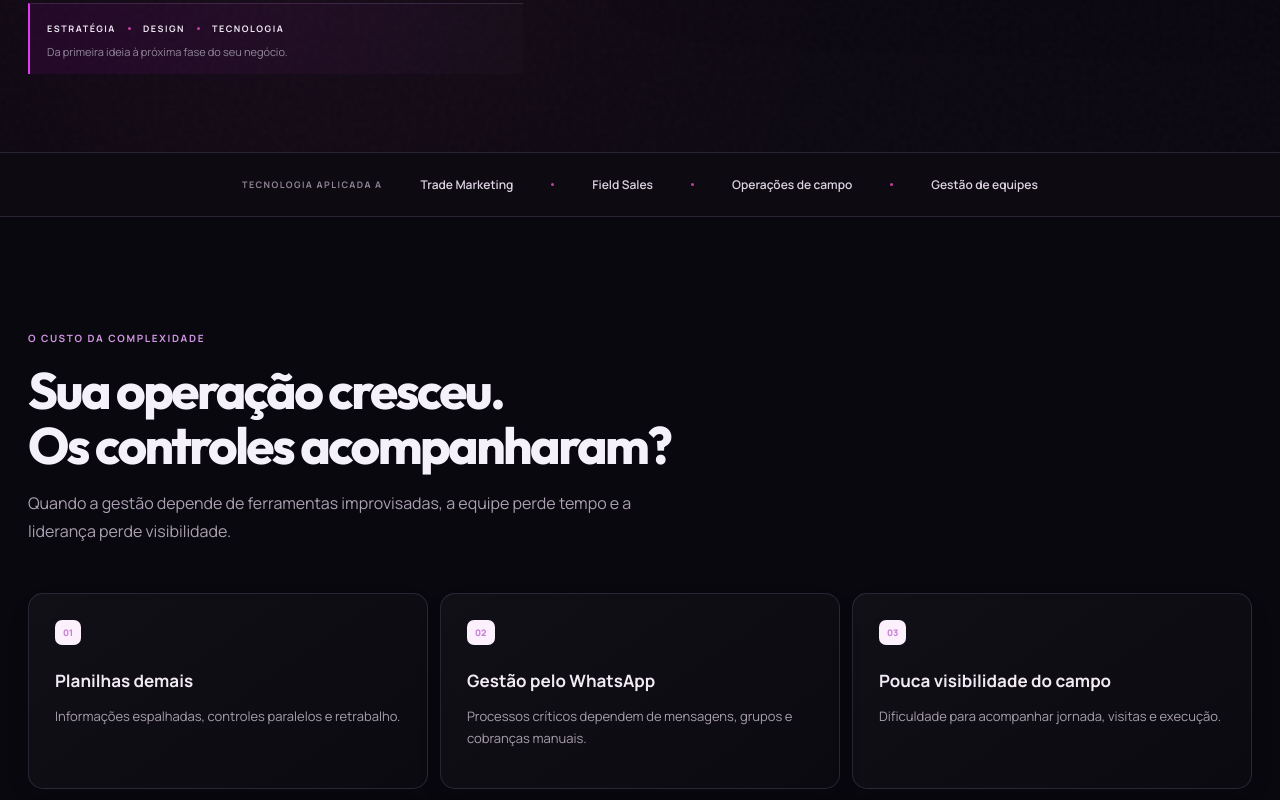
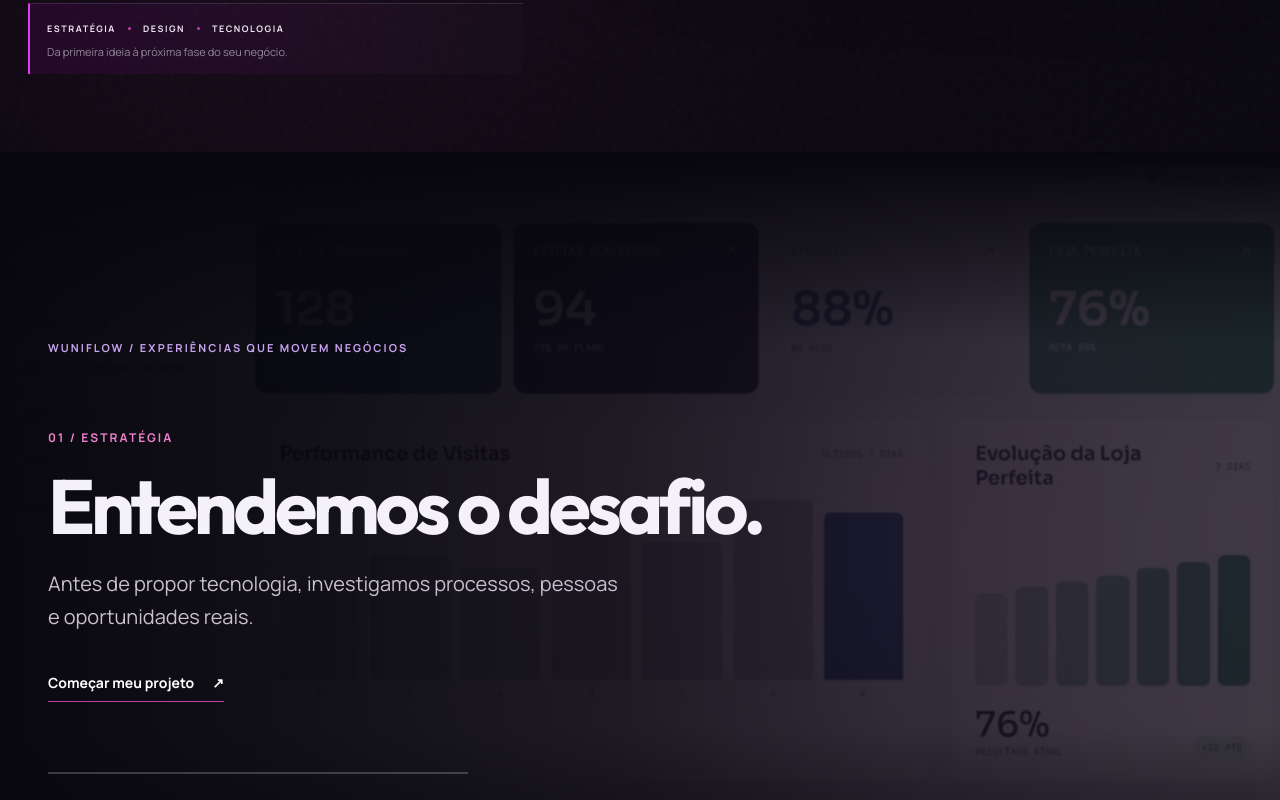
Before and after one commit to wuniflow-creator/wuniflow-landing, a React (Vite) app: page / in a window 1280 px wide. Shown: the part 860-1660 px from the top of the page. Built offline with nearby package versions, Linux system fonts and the light colour scheme; no server answers.

Commit message:
feat: integrate cinematic story into V3 landing without changing existing flows

```diff
--- a/src/main.tsx
+++ b/src/main.tsx
@@ -1,4 +1,6 @@
 import React from'react';import{createRoot}from'react-dom/client';import {ArrowUpRight} from 'lucide-react';import{ArrowRight,BarChart3,Bot,CheckCircle2,Cloud,MapPin,Menu,Route,ShieldCheck,Sparkles,Users,Workflow,X}from'lucide-react';import'./styles.css';import './cinematic.css';import Diagnostico from './Diagnostico';import Admin from './Admin';import Sites from './Sites';import SiteAdmin from './SiteAdmin';
+import ScrollStory from './ScrollStory';
+
 const pains=[['Planilhas demais','Informações espalhadas, controles paralelos e retrabalho.'],['Gestão pelo WhatsApp','Processos críticos dependem de mensagens, grupos e cobranças manuais.'],['Pouca visibilidade do campo','Dificuldade para acompanhar jornada, visitas e execução.'],['Relatórios demorados','Horas consolidando dados antes de chegar à decisão.'],['Sistemas desconectados','Dados repetidos e processos quebrados entre plataformas.'],['Software que não acompanha','Sua operação se adapta à ferramenta — quando deveria ser o contrário.']];
 const caps=['Sites e Landing Pages','Gestão de promotores','Jornada e geolocalização','Roteirização','Visitas e check-in','Loja Perfeita','Pesquisas de campo','Auditoria operacional','Dashboards executivos','RH operacional','Faltas e atestados','Gestão comercial e CRM','Automações e integrações','IA aplicada à operação'];
 function App(){const[open,setOpen]=React.useState(false);return <><header className="landingHeader"><div className="landingHeaderInner"><a className="brand" href="#inicio" aria-label="WuniFlow Automations — início"><img className="brandLogo" src="/assets/wuniflow-logo-oficial.png" alt="WuniFlow Automations" width="2172" height="724" /></a><nav className={`landingNav ${open?'open':''}`} id="landing-navigation"><a href="#solucoes">Soluções</a><a href="/sites">Sites</a><a href="#cases">Cases</a><a href="#processo">Como funciona</a><a href="/diagnostico">Diagnóstico</a></nav><button className="menu landingMenu" onClick={()=>setOpen(!open)} aria-label={open?'Fechar menu':'Abrir menu'} aria-expanded={open} aria-controls="landing-navigation">{open?<X/>:<Menu/>}</button><a className="topcta landingHeaderCta" href="/diagnostico">Agendar diagnóstico</a></div></header><main>
@@ -21,6 +23,7 @@ function App(){const[open,setOpen]=React.useState(false);return <><header classN
     <p className="stageCaption">TECNOLOGIA CONECTADA À OPERAÇÃO <span>BR · WUNIFLOW</span></p>
   </div>
 </section>
+<ScrollStory />
 <section className="proofStrip"><div><span>TECNOLOGIA APLICADA A</span><b>Trade Marketing</b><i/><b>Field Sales</b><i/><b>Operações de campo</b><i/><b>Gestão de equipes</b></div></section>
 <section className="pain"><div className="intro"><span>O CUSTO DA COMPLEXIDADE</span><h2>Sua operação cresceu.<br/>Os controles acompanharam?</h2><p>Quando a gestão depende de ferramentas improvisadas, a equipe perde tempo e a liderança perde visibilidade.</p></div><div className="painGrid">{pains.map((p,i)=><article key={p[0]}><b>0{i+1}</b><h3>{p[0]}</h3><p>{p[1]}</p></article>)}</div></section>
 <section className="statement"><span>UMA NOVA LÓGICA</span><h2>Seu processo não precisa caber em um software genérico.</h2><p>A Wuniflow começa pela operação e constrói a tecnologia ao redor dela — conectando campo, gestão, dados e decisão.</p><div className="statementLine"><b>Diagnóstico</b><i/> <b>Processo</b><i/> <b>Tecnologia</b><i/> <b>Evolução</b></div></section>
```
